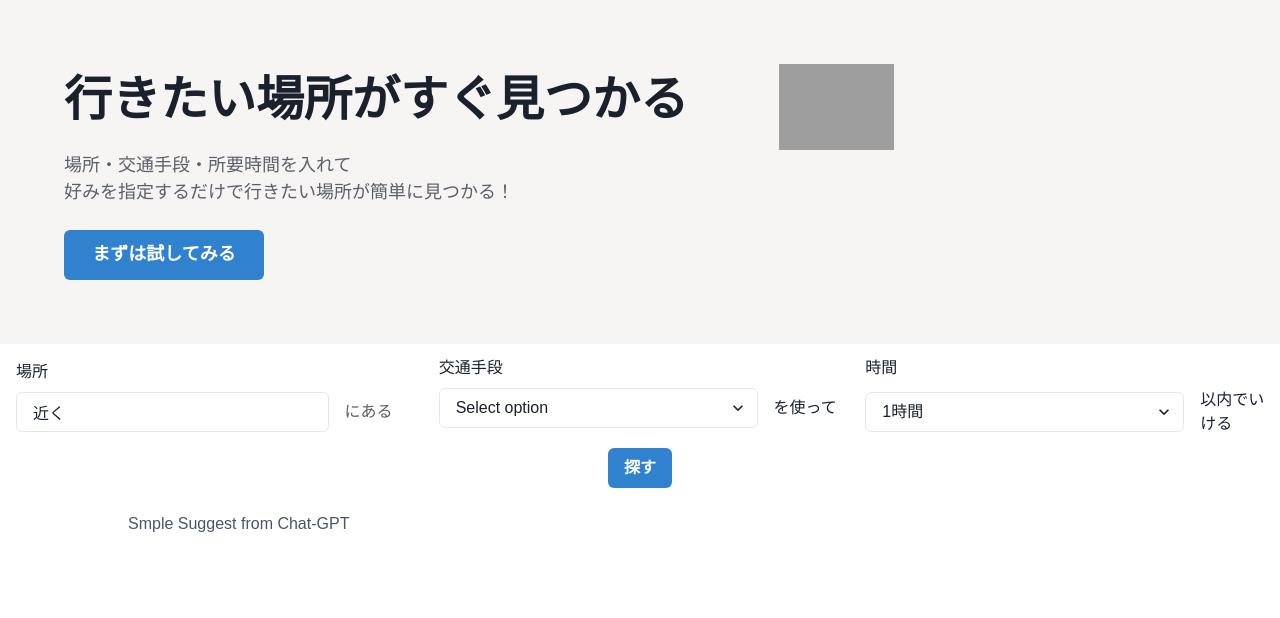
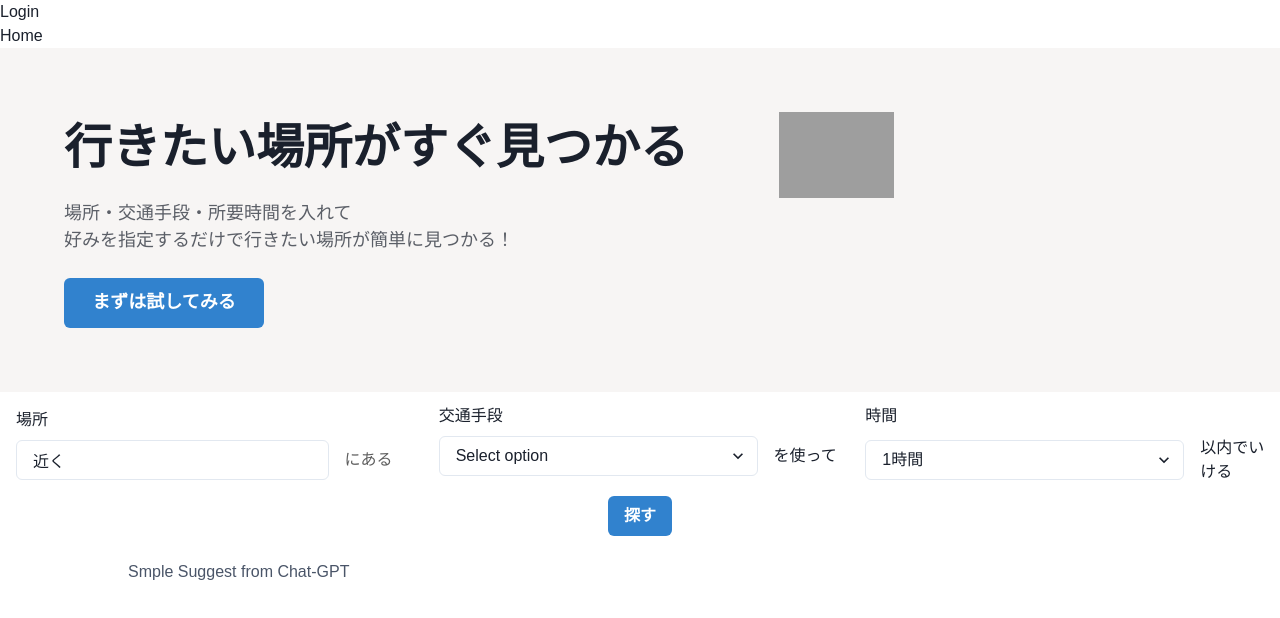
Before and after one commit to TakehikoEsaka/odekakekun, a React (Create React App) app in the folder project/frontend/: page / in a window 1280 px wide. Shown: the top 618 px of the page. Built offline with nearby package versions, Linux system fonts and the light colour scheme; grey boxes are pictures that could not be loaded.

Commit message:
routingを追加

```diff
--- a/project/frontend/package.json
+++ b/project/frontend/package.json
@@ -19,6 +19,7 @@
     "package.json": "^2.0.1",
     "react": "17.0.2",
     "react-dom": "17.0.2",
+    "react-router-dom": "^6.8.1",
     "react-scripts": "5.0.1",
     "recoil": "^0.7.6",
     "typescript": "^4.4.2",
--- a/project/frontend/src/App.tsx
+++ /dev/null
@@ -1,10 +0,0 @@
-// 型ファイルがないと怒られる時は@typesを入れておく
-import { Home } from "./pages/Home";
-
-export const App = () => {
-  return (
-    <>
-      <Home />
-    </>
-  );
-};
--- a/project/frontend/src/index.tsx
+++ b/project/frontend/src/index.tsx
@@ -1,16 +1,38 @@
 import ReactDOM from "react-dom";
-import { App } from "./App";
+import { Home } from "./pages/Home";
+
 import { RecoilRoot } from "recoil";
 import { ChakraProvider } from "@chakra-ui/react";
 import theme from "../src/styles/style";
-import reportWebVitals from './reportWebVitals';
+import reportWebVitals from "./reportWebVitals";
+
+import { NotFound } from "./pages/NotFound";
+
+import { Route, BrowserRouter, Routes, Link } from "react-router-dom";
 
 ReactDOM.render(
-  <ChakraProvider theme={theme}>
-    <RecoilRoot>
-      <App />
-    </RecoilRoot>
-  </ChakraProvider>,
+  <BrowserRouter>
+    <ChakraProvider theme={theme}>
+      <RecoilRoot>
+        <nav>
+          <ul>
+            <li>
+              <Link to="login">Login</Link>
+            </li>
+            <li>
+              <Link to="home">Home</Link>
+            </li>
+          </ul>
+        </nav>
+        <Routes>
+          <Route index element={<Home />} />
+          <Route path="login" element={<div />} />
+          <Route path="home" element={<Home />} />
+          <Route path="*" element={<NotFound />} />
+        </Routes>
+      </RecoilRoot>
+    </ChakraProvider>
+  </BrowserRouter>,
   document.getElementById("root")
 );
 
--- /dev/null
+++ b/project/frontend/src/pages/NotFound.tsx
@@ -0,0 +1,24 @@
+import { Link } from "react-router-dom";
+import { Container, Box, Text, VStack } from "@chakra-ui/react";
+
+export const NotFound = () => {
+  return (
+    <>
+      <VStack>
+        <Container color="black" p={6} textAlign="center">
+          <Box as="span" fontWeight="bold" fontSize="lg">
+            お探しのページは見つかりませんでした。
+          </Box>
+        </Container>
+        <Container textAlign="center">
+          <Box>
+            <Text as="u" color="blue">
+              <Link to="home">こちら</Link>
+            </Text>
+            から質問ができます
+          </Box>
+        </Container>
+      </VStack>
+    </>
+  );
+};
```
Also changed, not shown: package.json (added, +15 -0 lines), 1 other file (tests, documents, lock files or other folders).
